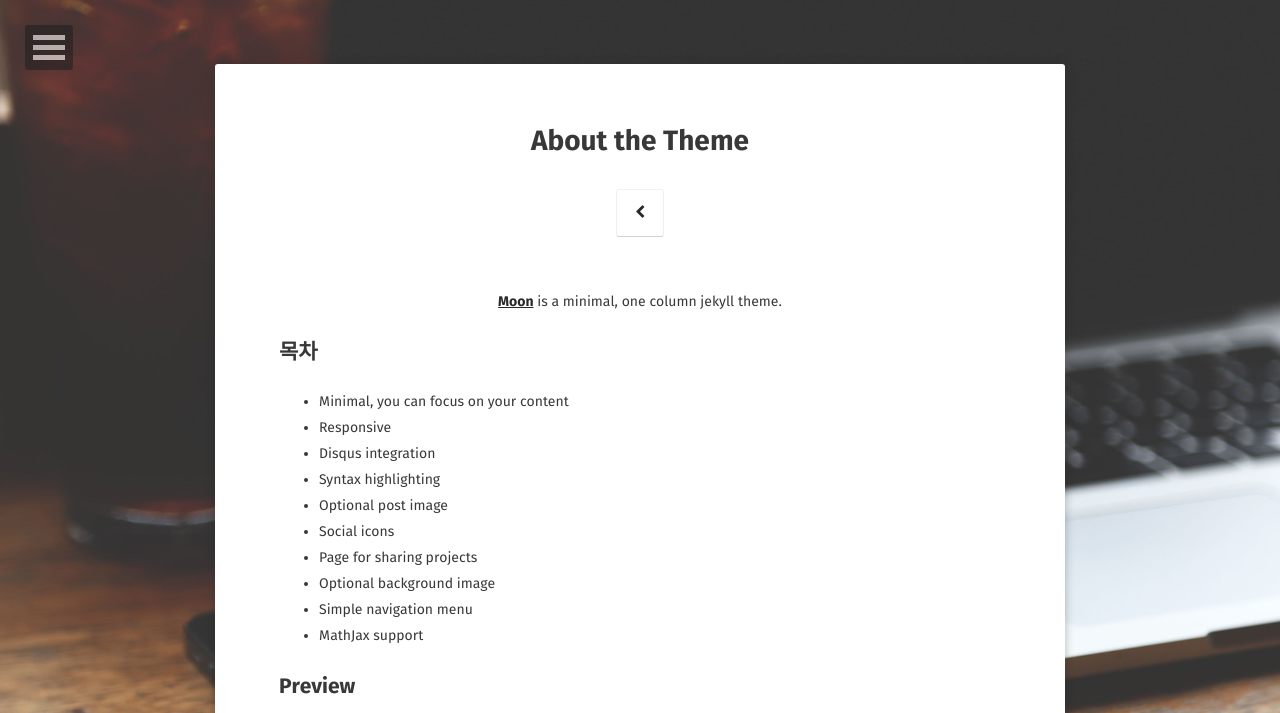
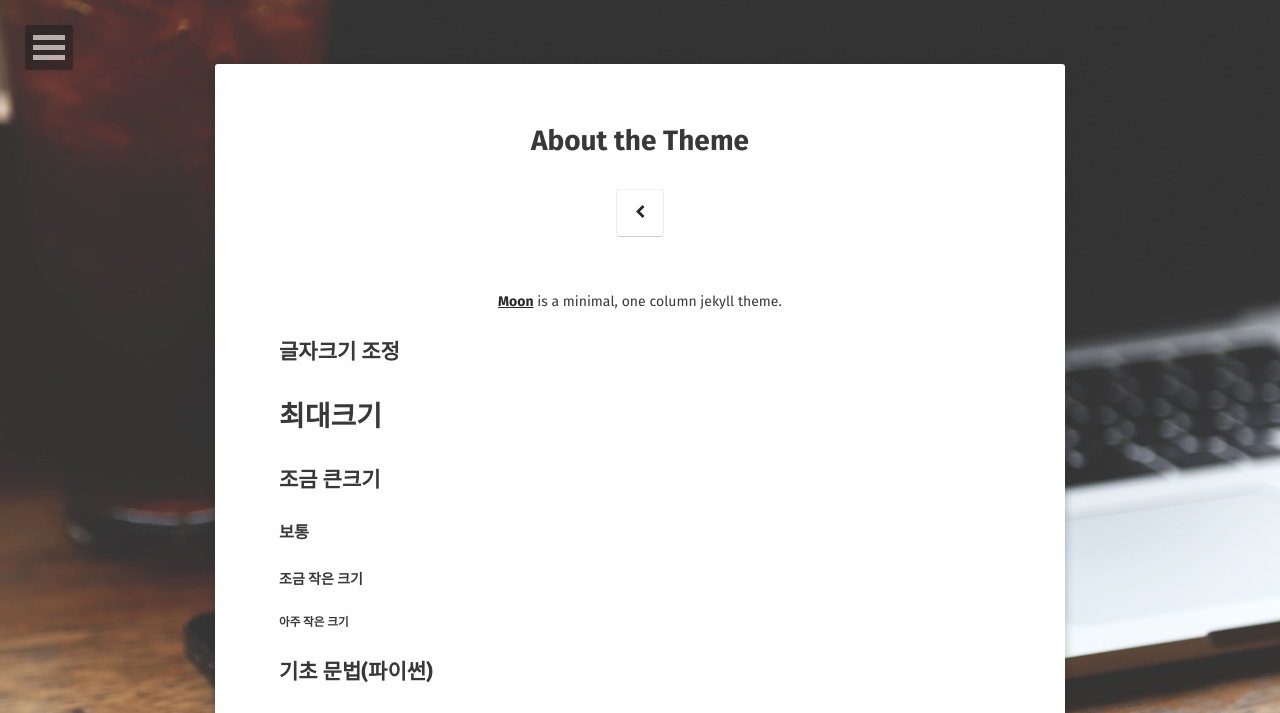
Before and after one commit to sunmoo6457/sunmoo6457.github.com, a Jekyll site: the page built from new/index(new).md, in a window 1280 px wide. Shown: the top 713 px of the page. Built offline with Jekyll 4.4.1, drawn with Linux system fonts in a browser that asks for light colours; some web fonts are replaced; some of the changed text lies outside the part shown; grey boxes are pictures that could not be loaded.

Commit message:
Update index(new).md

```diff
--- a/new/index(new).md
+++ b/new/index(new).md
@@ -8,27 +8,16 @@ comments: false
 <center><a href="http://taylantatli.github.io/Moon"><b>Moon</b></a> is a minimal, one column jekyll theme.</center>
 
 
-## 목차
-* Minimal, you can focus on your content
-* Responsive
-* Disqus integration
-* Syntax highlighting
-* Optional post image
-* Social icons
-* Page for sharing projects
-* Optional background image
-* Simple navigation menu
-* MathJax support
+## 글자크기 조정
+# 최대크기
+## 조금 큰크기
+### 보통
+#### 조금 작은 크기
+##### 아주 작은 크기
 
-## Preview
+## 기초 문법(파이썬)
 
-{% capture images %}
-    https://cloud.githubusercontent.com/assets/754514/14509720/61c61058-01d6-11e6-93ab-0918515ecd56.png
-    https://cloud.githubusercontent.com/assets/754514/14509716/61ac6c8e-01d6-11e6-879f-8308883de790.png
-{% endcapture %}
-{% include gallery images=images caption="Screenshots of Moon Theme" cols=2 %}
 
-See a [live version of Moon](http://taylantatli.github.io/Moon) hosted on GitHub.
 
 ## Getting Started
 
```
